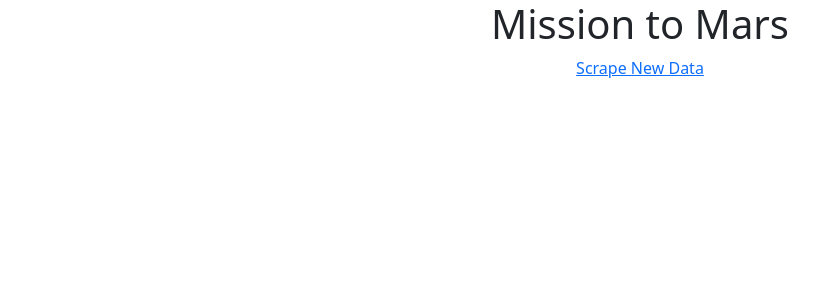
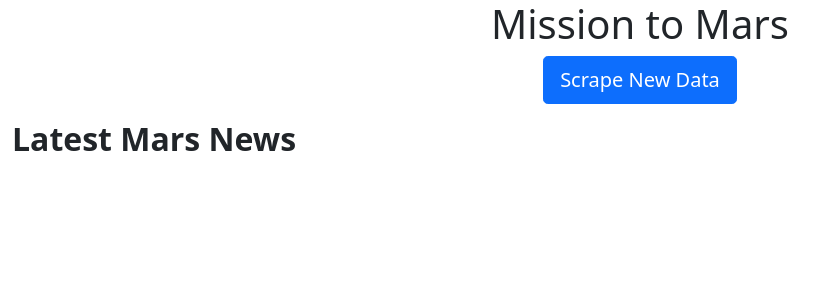
Before and after one commit to githotirado/web-scraping-challenge, a Flask app: template Mission_to_Mars/app/templates/index.html in a window 1280 px wide. Shown: the top 300 px of the page, without its empty margins (0-836 px from the left). Run offline with Flask 2, Linux system fonts and the light colour scheme; the template is opened without the code that fills it, so the values that code supplies are empty; some libraries are stand-ins or nearby versions.

Commit message:
Milestone: sucess with Flask, loading MongoDB, rendering main page first data

```diff
--- a/Mission_to_Mars/app/templates/index.html
+++ b/Mission_to_Mars/app/templates/index.html
@@ -16,8 +16,18 @@
           <div class="jumbotron text-center">
             <h1>Mission to Mars</h1>
             <p>
-                <a href="/scrape">Scrape New Data</a>
+                <a class="btn btn-primary btn-lg" href="/scrape" role="button">Scrape New Data</a>
             </p>
+          </div>
+          <div class="row">
+            <div class="col-md-12">
+                <div class="mars_fact">
+                    <h2><strong>Latest Mars News</strong></h2>
+                    <p class="mars_title">
+                        <strong>{{mars_dictionary.mars_news['news_title']}}</strong>
+                    </p>
+                </div>
+            </div>
           </div>
 
       </div>
```
Also changed, not shown: README.md.
